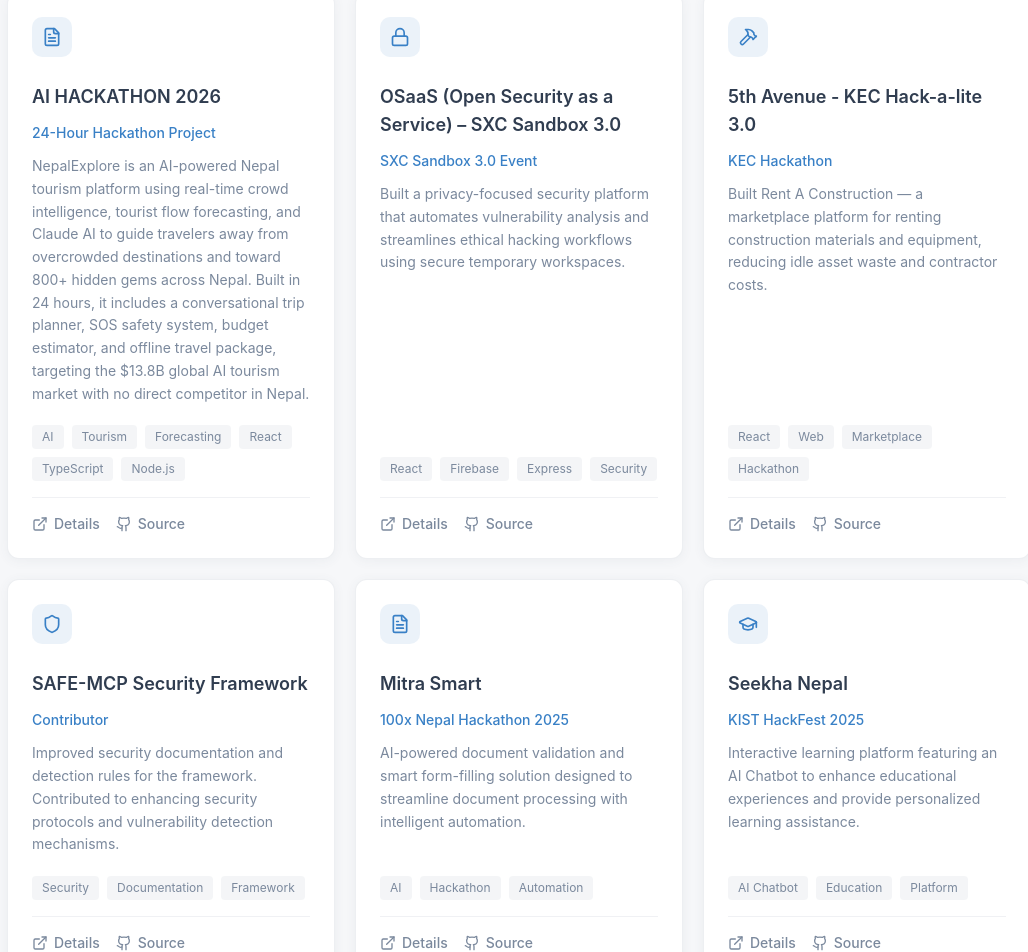
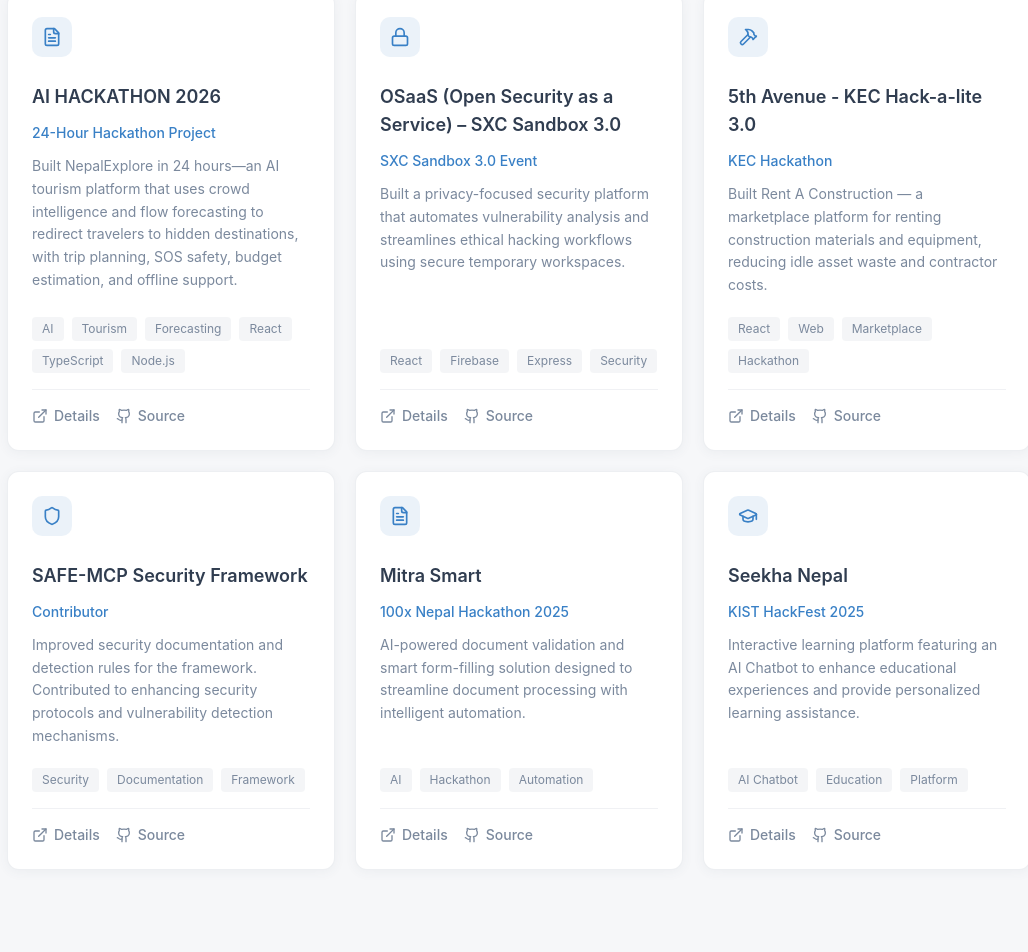
Before and after one commit to rajivsthh/portfolio-main, a React (Vite) app: page / in a window 1280 px wide. Shown: the part 2656-3608 px from the top of the page, without its empty margins (121-1149 px from the left). Built offline with nearby package versions, Linux system fonts and the light colour scheme; no server answers; the HTML template or start-up script is replaced by a standard one.

Commit message:
Shorten AI HACKATHON 2026 project description

```diff
--- a/src/components/ProjectsSection.tsx
+++ b/src/components/ProjectsSection.tsx
@@ -4,7 +4,7 @@
   {
     title: "AI HACKATHON 2026",
     role: "24-Hour Hackathon Project",
-    description: "NepalExplore is an AI-powered Nepal tourism platform using real-time crowd intelligence, tourist flow forecasting, and Claude AI to guide travelers away from overcrowded destinations and toward 800+ hidden gems across Nepal. Built in 24 hours, it includes a conversational trip planner, SOS safety system, budget estimator, and offline travel package, targeting the $13.8B global AI tourism market with no direct competitor in Nepal.",
+    description: "Built NepalExplore in 24 hours—an AI tourism platform that uses crowd intelligence and flow forecasting to redirect travelers to hidden destinations, with trip planning, SOS safety, budget estimation, and offline support.",
     tags: ["AI", "Tourism", "Forecasting", "React", "TypeScript", "Node.js"],
     icon: FileText,
     links: {
```
